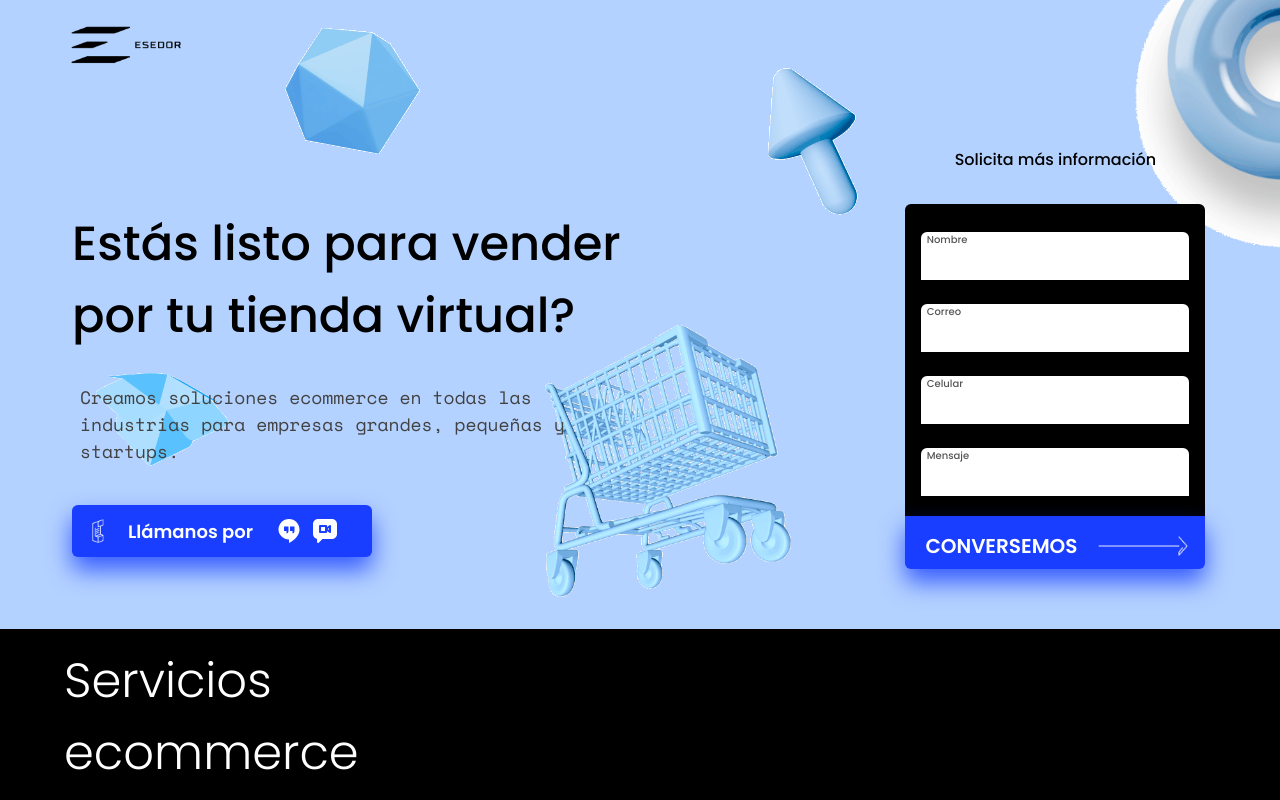
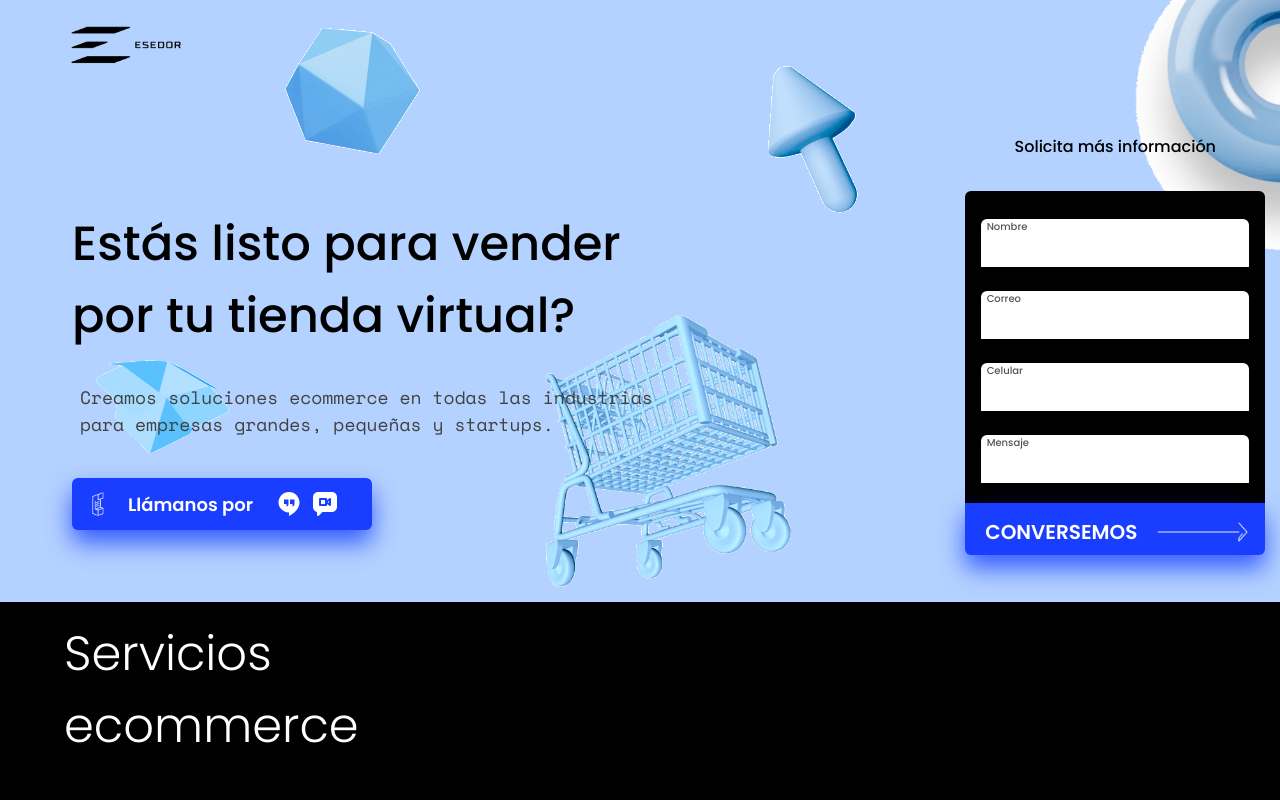
Before and after one commit to ZambranoBeicker/esedor_landingpage-web, a React (Create React App) app: page /#/ in a window 1280 px wide. Shown: the top 800 px of the page. Built offline with nearby package versions, Linux system fonts and the light colour scheme.

Commit message:
Correcting little details on hero

```diff
--- a/src/components/Hero.js
+++ b/src/components/Hero.js
@@ -13,7 +13,7 @@ const Hero = () => {
               <Group3d />
             <div className='container flex flex-wrap items-center mt-10 m-auto hero__main-content-big-desktop'>
               <HeroInfo />
-              <div className="mt-10 mx-auto relative my-index sm:ml-5 md:mr-0 md:ml-10 hero__form-container--big-desktop">
+              <div className="mt-10 mx-auto relative my-index sm:ml-5 md:mr-0 md:ml-auto hero__form-container--big-desktop">
                 <h4 className="text-bold semibig hidden lg:block mb-8 px-16">Solicita más información</h4>
                 <HeroForm formClass="bg-black min-h-0 py-1 px-4 rounded-t-md" buttonId="hero-formButton"/>
               </div>
--- a/src/components/utilities/HeroInfo.js
+++ b/src/components/utilities/HeroInfo.js
@@ -4,7 +4,7 @@ import ArrowCta  from "./ArrowCta";
 
 const HeroInfo = (props)=>{
     return (
-        <div className="mx-auto max-w-xs sm:max-w-none px-5 hero-info--max-370-p-0 relative my-index sm:w-6/12 md:ml-10 md:mr-10 lg:ml-16 md:w-9/12 lg:w-7/12 sm:pr-10 sm:pl-2 lg:pr-40 hero-info--big-desktop">
+        <div className="mx-auto max-w-xs sm:max-w-none px-5 hero-info--max-370-p-0 relative my-index sm:w-6/12 md:ml-10 md:mr-10 lg:ml-16 sm:pr-10 sm:pl-2 hero-info--big-desktop">
             <h1 className="text-2xl font-semibold sm:mb-4 lg:mt-32 lg:mb-8 sm:text-3xl lg:text-5xl sm:font-medium w-full">Estás listo para vender por tu tienda virtual?</h1>
             <InfoParagraph info="Creamos soluciones ecommerce en todas las industrias para  empresas grandes, pequeñas y startups."/>
             <ArrowCta  title="Llámanos por" containerClass="rounded-md hidden lg:flex lg:w-32 mx-auto md:mx-0 sm:ml-6 my-10 bg-blue text-shadow " ctaClass="mr-auto" adapt={false} route="llamada"/>
```
